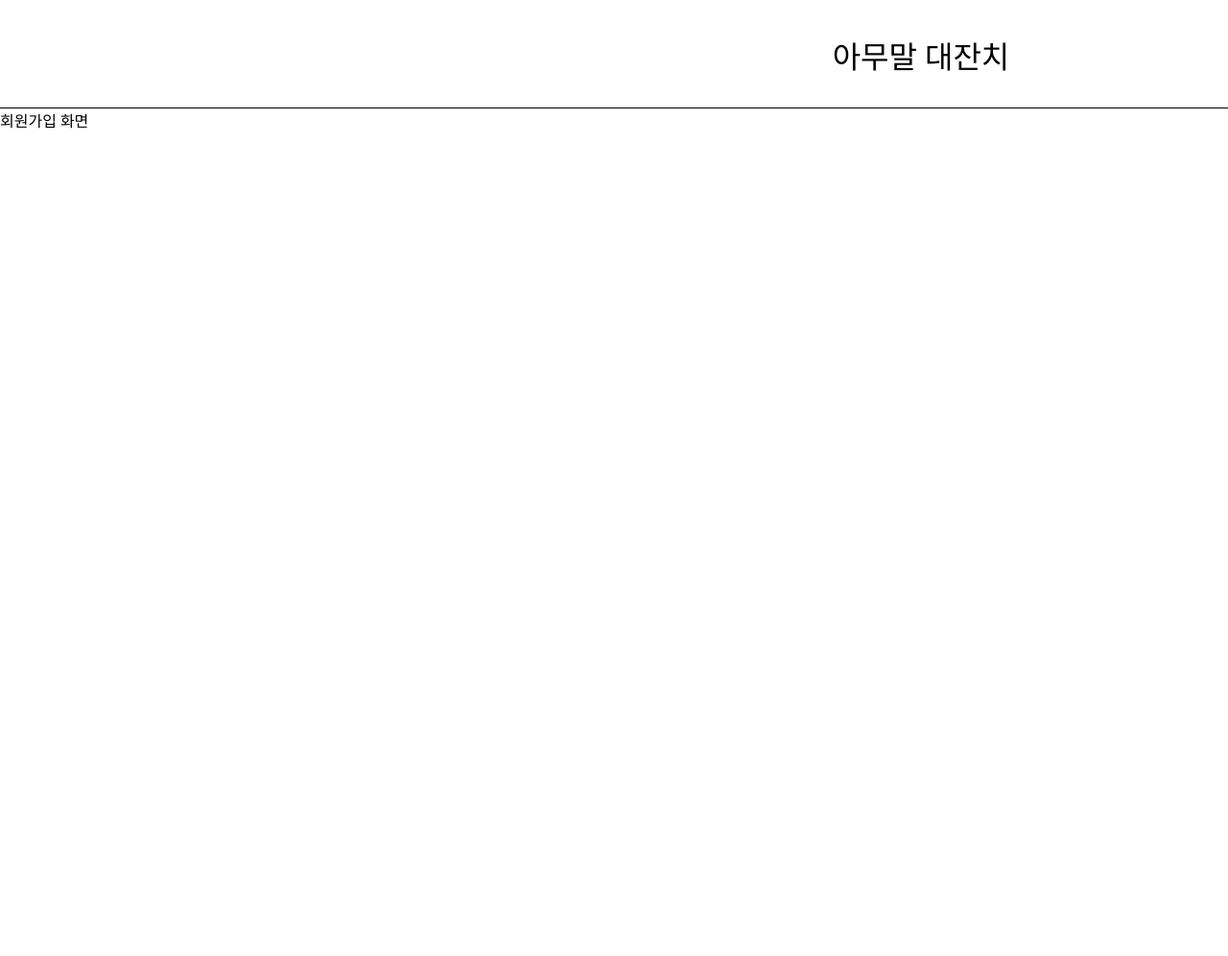
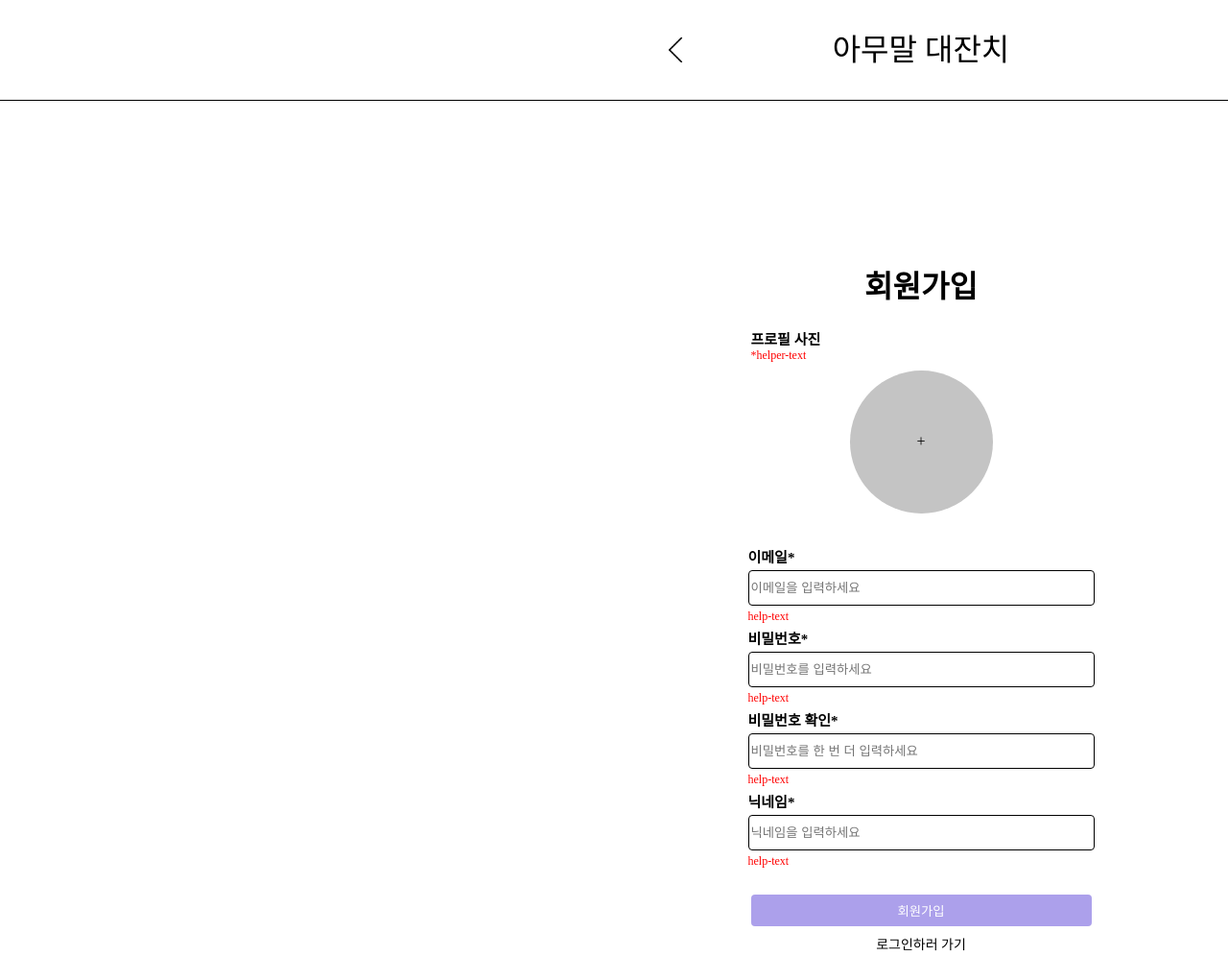
Before and after one commit to 100-hours-a-week/2-daisy-kim-week4, a plain HTML site: page user/signup.html in a window 1280 px wide. Shown: the top 996 px of the page at 96% size. Drawn offline with Linux system fonts and the light colour scheme.

Commit message:
[FEAT]회원가입 구현 완료
- 백 버튼, 회원가입 구현 완료
- helper text 부분은 아직 구현 안 함

```diff
--- a/commonStyle.css
+++ b/commonStyle.css
@@ -14,4 +14,6 @@ header {
     border-width: 0px 0px 1px 0px;
     border-style: solid;
     font-weight: 400;
+    position: absolute;
+    top : 0px;
 }
--- a/user/login.css
+++ b/user/login.css
@@ -4,7 +4,7 @@
     align-items: center;
 }
 .login-title{
-    margin-top : 264px;
+    margin-top : 368px;
     font-weight: 700;
     font-size: 32px;
 }
--- /dev/null
+++ b/user/signup.css
@@ -0,0 +1,71 @@
+#go-back{
+    cursor : pointer;
+    display: flex;
+    position : absolute;
+    top : 0px;
+    width : 40px;
+    height: 104px;
+    left : 684px;
+    align-items: center;
+}
+.go-back-img{
+    width : 40px;
+    height: 40px;
+}
+.signup-wrapper {
+    display: flex;
+    flex-direction: column;
+    margin-top : 16px;
+    width : 392px;
+    align-items: center;
+    justify-content: center;
+    gap : 4px;
+}
+.signup-title{
+    margin-top : 265px;
+    font-weight: 700;
+    font-size: 32px;
+}
+.signup-profile-container {
+    width : 392px;
+    height : 206px;
+    display: flex;
+    align-items: center;
+    justify-content: center;
+    flex-direction: column;
+    gap : 8px;
+}
+.signup-profile-title{
+    width : 355px;
+}
+.signup-profile-img{
+    width: 149px;
+    height: 149px;
+    border-radius: 50%;
+    background-color: #c4c4c4;
+}
+#signup-profile-img-input{
+    display: none;
+}
+.custom-file-label {
+    width : 100%;
+    height: 100%;
+    border-radius: 50%;
+    cursor: pointer;
+    display: flex;
+    align-items: center;
+    justify-content: center;
+}
+.signup-input-wrapper{
+    display: flex;
+    flex-direction: column;
+    width : 100%;
+    height: 383px;
+    align-items: center;
+    justify-content: center;
+    gap : 4px;
+}
+.signup-profile-text{
+    font-weight: 700;
+    font-size: 15px;
+}
--- a/user/signup.html
+++ b/user/signup.html
@@ -4,10 +4,57 @@
         <meta charset="UTF-8">
         <meta name="viewport" content="width=device-width, initial-scale=1.0">
         <link rel = "stylesheet" href="../commonStyle.css">
+        <link rel = "stylesheet" href="./signup.css">
+        <link rel="stylesheet" href="./login.css">
         <title>커뮤니티 회원가입</title>
     </head>
     <body>
         <header>아무말 대잔치</header>
-        <div>회원가입 화면</div>
+        <div id="go-back"><img class="go-back-img" src="../assets/img/backButton.png"></div>
+        <script>
+            const backButton = document.getElementById("go-back");
+            backButton.addEventListener("click", () => {
+            window.history.back();
+        });
+        </script>
+        <div class="wrapper">
+            <div class="signup-title">회원가입</div>
+            <form class="signup-wrapper" action="./login.html">
+                <div class="signup-profile-container">
+                    <div class="signup-profile-title">
+                        <div class="signup-profile-text">프로필 사진</div>
+                        <div class="help-text">*helper-text</div>
+                    </div>
+                    <div class ="signup-profile-img">
+                        <input type="file" id="signup-profile-img-input">
+                        <label for="signup-profile-img-input" class="custom-file-label">+</label>
+                    </div>
+                </div>
+                <div class="signup-input-wrapper">
+                    <div class="login-item">
+                        <div class="login-item-title">이메일*</div>
+                        <input class="login-item-input" type="text" placeholder="이메일을 입력하세요">
+                        <div class="help-text">help-text</div>
+                    </div>
+                    <div class="login-item">
+                        <div class="login-item-title">비밀번호*</div>
+                        <input class="login-item-input" type="password" placeholder="비밀번호를 입력하세요">
+                        <div class="help-text">help-text</div>
+                    </div>
+                    <div class="login-item">
+                        <div class="login-item-title">비밀번호 확인*</div>
+                        <input class="login-item-input" type="password" placeholder="비밀번호를 한 번 더 입력하세요">
+                        <div class="help-text">help-text</div>
+                    </div>
+                    <div class="login-item">
+                        <div class="login-item-title">닉네임*</div>
+                        <input class="login-item-input" type="text" placeholder="닉네임을 입력하세요">
+                        <div class="help-text">help-text</div>
+                    </div>
+                </div>
+                <input class="login-button" id="signup-button" type="submit" value="회원가입">
+            </form>
+            <a class="go-to-signup" href="./login.html">로그인하러 가기</a>
+        </div>
     </body>
 </html>
```
Also changed, not shown: user/login.html (+1 -1 lines), assets/img/backButton.png (added).
